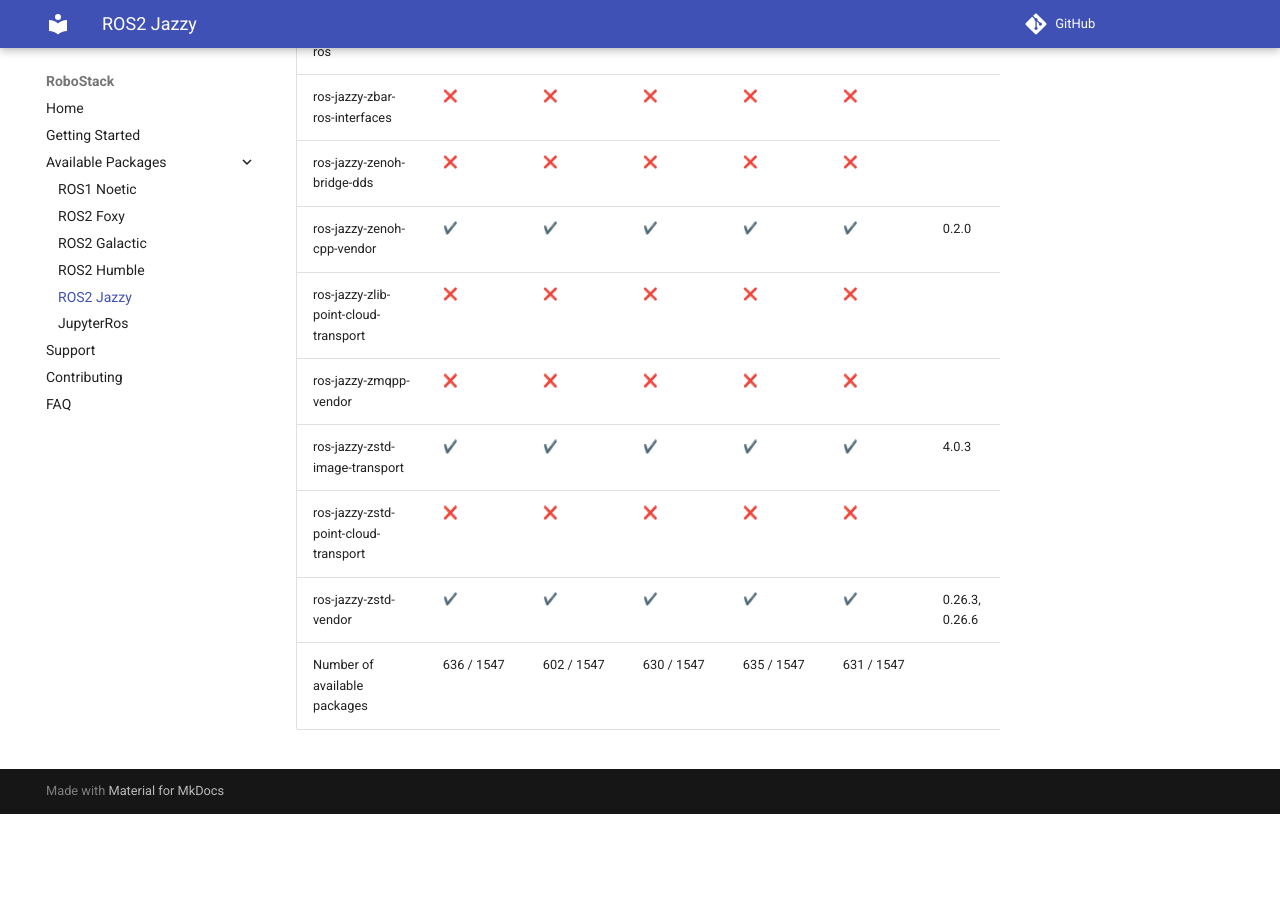
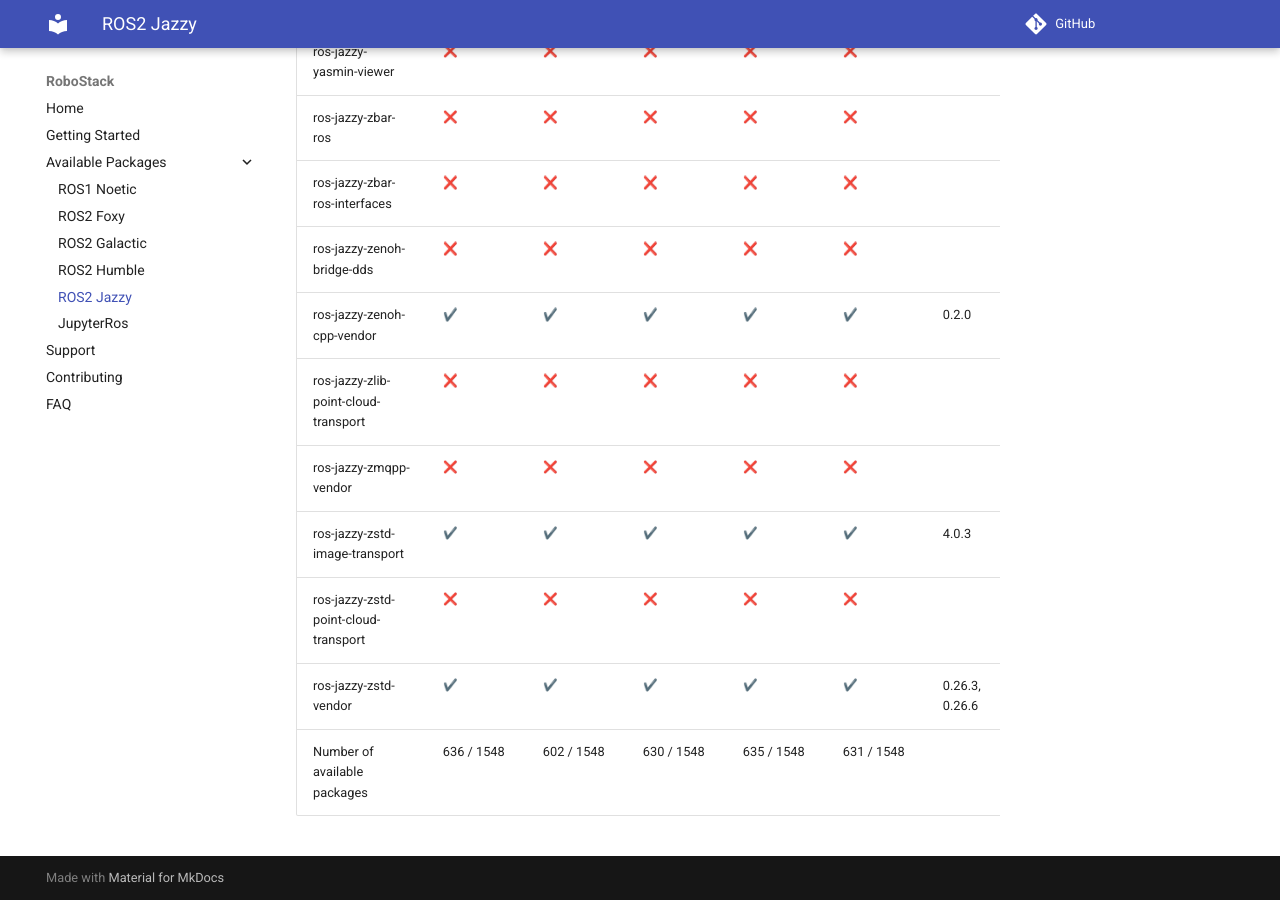
Before and after one commit to RoboStack/robostack.github.io, an MkDocs documentation site: the page built from docs/jazzy.md, in a window 1280 px wide and 900 px high, scrolled down 111719 px. Built offline with MkDocs 1.6.1 and Material for MkDocs 9.7.7, drawn with Linux system fonts in a browser that asks for light colours; emoji names are drawn with the system emoji font; comment, search, counter and statistics services are not loaded; before the commit the page ends 112533 px from its top, so only the background shows below that; some of the changed text lies outside the part shown.

Commit message:
Update tables

```diff
--- a/docs/jazzy.md
+++ b/docs/jazzy.md
@@ -1547,4 +1548,4 @@
 | ros-jazzy-zstd-image-transport | :heavy_check_mark: { data-sort='1' } | :heavy_check_mark: { data-sort='1' } | :heavy_check_mark: { data-sort='1' } | :heavy_check_mark: { data-sort='1' } | :heavy_check_mark: { data-sort='1' } | 4.0.3  |
 | ros-jazzy-zstd-point-cloud-transport | :x: { data-sort='0' } | :x: { data-sort='0' } | :x: { data-sort='0' } | :x: { data-sort='0' } | :x: { data-sort='0' } |   |
 | ros-jazzy-zstd-vendor | :heavy_check_mark: { data-sort='1' } | :heavy_check_mark: { data-sort='1' } | :heavy_check_mark: { data-sort='1' } | :heavy_check_mark: { data-sort='1' } | :heavy_check_mark: { data-sort='1' } | 0.26.3, 0.26.6  |
-| Number of available packages |  636 / 1547 | 602 / 1547 | 630 / 1547 | 635 / 1547 | 631 / 1547 |
+| Number of available packages |  636 / 1548 | 602 / 1548 | 630 / 1548 | 635 / 1548 | 631 / 1548 |
```
Also changed, not shown: other parts of docs/jazzy.md (+1 -0 lines).
